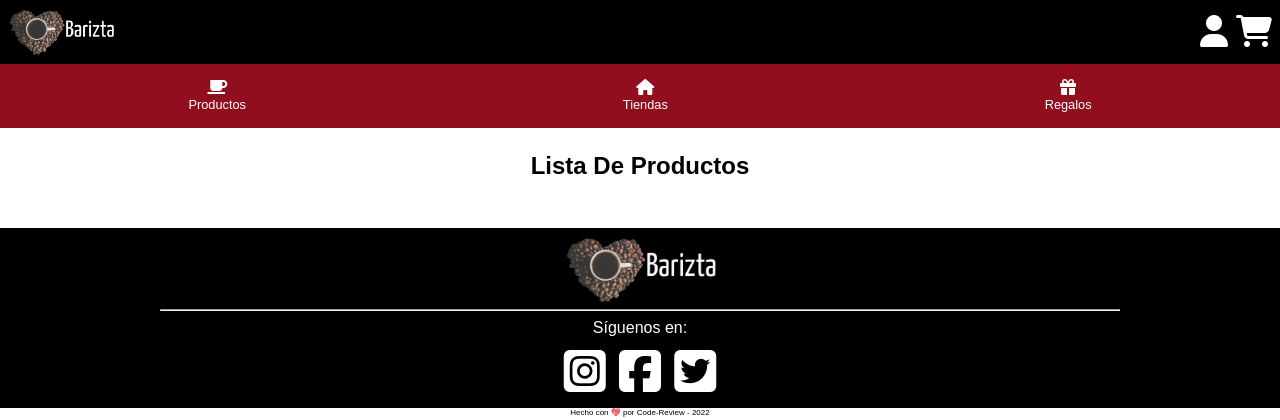
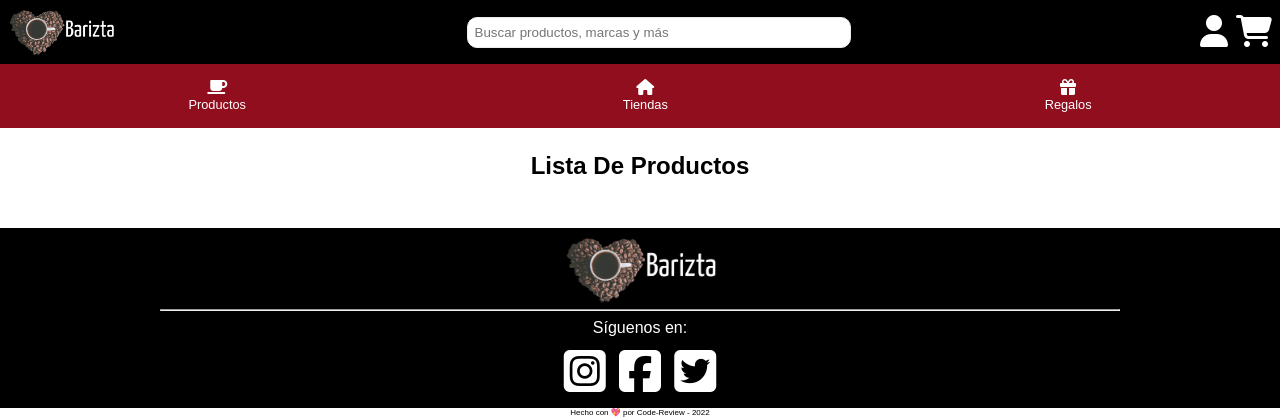
Before and after one commit to jimenanemina1/grupo_7_code_review, a Node server app: page /products in a window 1280 px wide. Shown: the top 420 px of the page. Run offline with Node 20, Linux system fonts and the light colour scheme; data that the repository does not hold is empty; some libraries are stand-ins or nearby versions; some web fonts are replaced.

Commit message:
added search bar

```diff
--- a/public/css/styles_.css
+++ b/public/css/styles_.css
@@ -129,3 +129,20 @@ body {
   font-size: 0.5rem;
   text-align: center;
 }
+
+
+.form-search-bar {
+  background-color: #FFF;
+  border: 1px solid #ebebeb;
+  outline: none;
+  color: #666;
+  padding: 2px;
+  border-radius: 10px;
+  width: 30%;
+}
+
+.nameField input{
+  width: 90%;
+  border:none;
+  padding: 5px;
+}
--- a/src/views/partials/header.ejs
+++ b/src/views/partials/header.ejs
@@ -3,6 +3,12 @@
         <div class="logo">
          <a href="/"><img src="/images/barizta-logo.png" alt="Logo Barizta"></a>
         </div>
+        <div class="form-search-bar" action="#" method="GET">
+            <form action="/" method="POST">
+                <div class="nameField">
+                <input type="text" name="name" placeholder="Buscar productos, marcas y más">
+            </div>
+           </div>
         <div class="usuario-carrito">
             <% if(isLogged) {%>
                 <div><%= userLogged.name%></div>
```
Also changed, not shown: public/css/styles-index_.css (+16 -0 lines).
